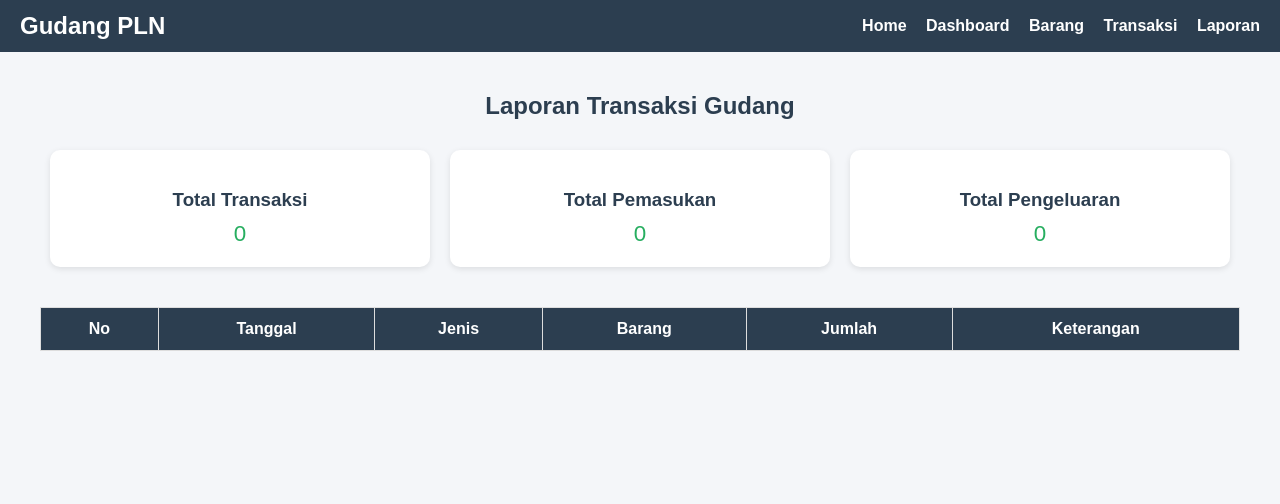
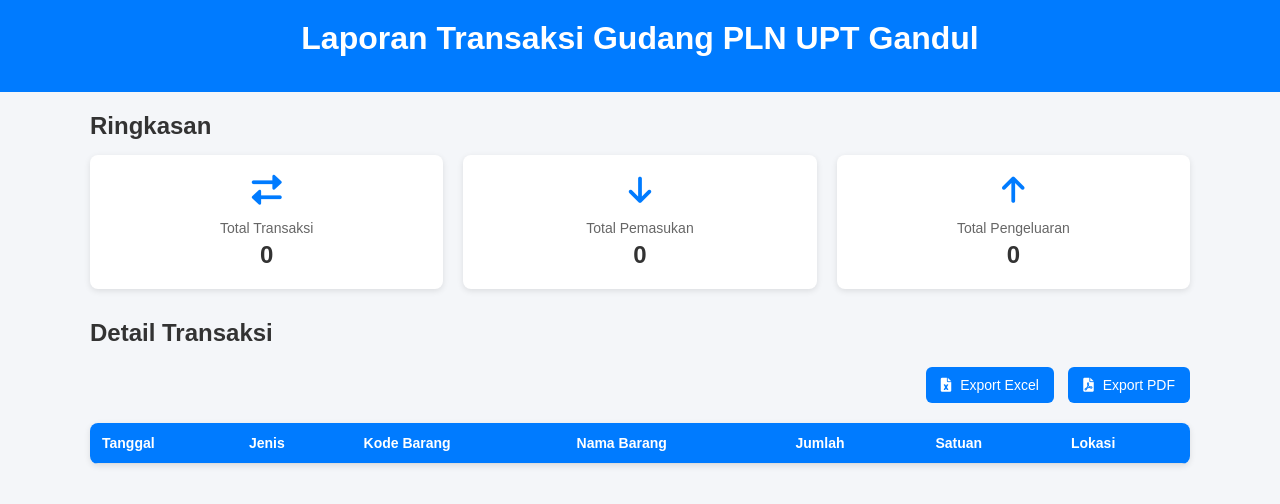
Before and after one commit to ranggaaditia2807/gudang-pln-upt-gandul, a plain HTML site: page laporan.html in a window 1280 px wide. Drawn offline with nearby package versions, Linux system fonts and the light colour scheme.

Commit message:
Update laporan.html

```diff
--- a/laporan.html
+++ b/laporan.html
@@ -3,229 +3,305 @@
 <head>
   <meta charset="UTF-8">
   <meta name="viewport" content="width=device-width, initial-scale=1.0">
-  <title>Laporan Transaksi - Gudang PLN</title>
+  <title>Laporan Transaksi - Gudang PLN UPT Gandul</title>
   <link href="https://cdnjs.cloudflare.com/ajax/libs/font-awesome/6.0.0/css/all.min.css" rel="stylesheet">
+
   <style>
+    /* ====== Style Dasar ====== */
     body {
       font-family: Arial, sans-serif;
-      background: #f4f6f9;
       margin: 0;
       padding: 0;
+      background: #f4f6f9;
       color: #333;
     }
 
-    /* Navbar */
-    .navbar {
-      background: #2c3e50;
-      padding: 12px 20px;
-      display: flex;
-      align-items: center;
-      justify-content: space-between;
-    }
-    .navbar h2 {
-      color: #fff;
-      margin: 0;
-    }
-    .navbar a {
-      color: #fff;
-      margin-left: 15px;
-      text-decoration: none;
-      font-weight: bold;
-    }
-    .navbar a:hover {
-      text-decoration: underline;
+    header {
+      background: #007bff;
+      color: white;
+      text-align: center;
+      padding: 20px;
     }
 
-    .container {
+    main {
       padding: 20px;
-      max-width: 1200px;
+      max-width: 1100px;
       margin: auto;
     }
 
-    h2 {
-      text-align: center;
-      color: #2c3e50;
-      margin-bottom: 20px;
+    h1, h2 {
+      margin: 0 0 15px 0;
     }
 
-    .card-container {
+    /* ===== Ringkasan ===== */
+    .ringkasan {
+      margin-bottom: 30px;
+    }
+
+    .stats {
       display: flex;
-      justify-content: space-around;
-      margin-bottom: 20px;
+      gap: 20px;
       flex-wrap: wrap;
     }
 
-    .card {
-      background: #fff;
+    .stat {
+      flex: 1;
+      background: white;
       padding: 20px;
-      border-radius: 10px;
+      border-radius: 8px;
+      text-align: center;
       box-shadow: 0 2px 6px rgba(0,0,0,0.1);
-      text-align: center;
-      flex: 1;
-      margin: 10px;
-      min-width: 200px;
     }
 
-    .card h3 {
+    .stat i {
+      font-size: 30px;
       margin-bottom: 10px;
-      color: #2c3e50;
+      color: #007bff;
     }
 
-    .card p {
-      font-size: 1.4em;
-      color: #27ae60;
-      margin: 0;
+    .stat p {
+      margin: 5px 0;
+      font-size: 14px;
+      color: #666;
     }
 
-    .table-container {
-      overflow-x: auto;
+    .stat h3 {
+      margin: 0;
+      font-size: 24px;
+      color: #333;
     }
 
+    /* ===== Tabel ===== */
     table {
       width: 100%;
       border-collapse: collapse;
-      margin-top: 10px;
+      margin-top: 15px;
+      background: white;
+      border-radius: 8px;
+      overflow: hidden;
+      box-shadow: 0 2px 6px rgba(0,0,0,0.1);
     }
 
-    table th, table td {
-      padding: 12px;
-      border: 1px solid #ddd;
-      text-align: center;
-    }
-
-    table th {
-      background: #2c3e50;
+    thead {
+      background: #007bff;
       color: white;
     }
 
-    table tr:nth-child(even) {
-      background: #f9f9f9;
+    th, td {
+      padding: 12px;
+      text-align: left;
+      border-bottom: 1px solid #ddd;
+      font-size: 14px;
     }
 
-    table tr:hover {
+    tr:hover {
       background: #f1f1f1;
     }
 
-    .jenis-pemasukan {
-      color: #27ae60;
-      font-weight: bold;
+    /* ===== Tombol Export ===== */
+    .export-btns {
+      margin: 20px 0;
+      text-align: right;
     }
 
-    .jenis-pengeluaran {
-      color: #e74c3c;
-      font-weight: bold;
+    .btn {
+      display: inline-block;
+      background: #007bff;
+      color: white;
+      padding: 10px 15px;
+      margin-left: 10px;
+      border-radius: 6px;
+      text-decoration: none;
+      font-size: 14px;
+      transition: background 0.3s;
+    }
+
+    .btn:hover {
+      background: #0056b3;
+    }
+
+    .btn i {
+      margin-right: 5px;
     }
   </style>
 </head>
 <body>
-  <!-- Navbar -->
-  <div class="navbar">
-    <h2>Gudang PLN</h2>
-    <div>
-      <a href="index.html">Home</a>
-      <a href="dashboard.html">Dashboard</a>
-      <a href="barang.html">Barang</a>
-      <a href="transaksi.html">Transaksi</a>
-      <a href="laporan.html">Laporan</a>
-    </div>
-  </div>
+  <header>
+    <h1>Laporan Transaksi Gudang PLN UPT Gandul</h1>
+  </header>
 
-  <div class="container">
-    <h2>Laporan Transaksi Gudang</h2>
+  <main>
+    <section class="ringkasan">
+      <h2>Ringkasan</h2>
+      <div class="stats">
+        <div class="stat">
+          <i class="fas fa-exchange-alt"></i>
+          <p>Total Transaksi</p>
+          <h3 id="totalTransaksi">0</h3>
+        </div>
+        <div class="stat">
+          <i class="fas fa-arrow-down"></i>
+          <p>Total Pemasukan</p>
+          <h3 id="totalPemasukan">0</h3>
+        </div>
+        <div class="stat">
+          <i class="fas fa-arrow-up"></i>
+          <p>Total Pengeluaran</p>
+          <h3 id="totalPengeluaran">0</h3>
+        </div>
+      </div>
+    </section>
 
-    <!-- Ringkasan -->
-    <div class="card-container">
-      <div class="card">
-        <h3>Total Transaksi</h3>
-        <p id="totalTransaksi">0</p>
+    <section class="tabel">
+      <h2>Detail Transaksi</h2>
+
+      <div class="export-btns">
+        <a href="#" class="btn" id="exportExcel"><i class="fas fa-file-excel"></i> Export Excel</a>
+        <a href="#" class="btn" id="exportPDF"><i class="fas fa-file-pdf"></i> Export PDF</a>
       </div>
-      <div class="card">
-        <h3>Total Pemasukan</h3>
-        <p id="totalPemasukan">0</p>
-      </div>
-      <div class="card">
-        <h3>Total Pengeluaran</h3>
-        <p id="totalPengeluaran">0</p>
-      </div>
-    </div>
 
-    <!-- Tabel Laporan -->
-    <div class="table-container">
-      <table id="laporanTable">
+      <table id="tabelLaporan">
         <thead>
           <tr>
-            <th>No</th>
             <th>Tanggal</th>
             <th>Jenis</th>
-            <th>Barang</th>
+            <th>Kode Barang</th>
+            <th>Nama Barang</th>
             <th>Jumlah</th>
-            <th>Keterangan</th>
+            <th>Satuan</th>
+            <th>Lokasi</th>
           </tr>
         </thead>
         <tbody>
-          <!-- Data transaksi akan dimuat di sini -->
+          <!-- Data transaksi akan ditampilkan di sini -->
         </tbody>
       </table>
-    </div>
-  </div>
+    </section>
+  </main>
+
+  <!-- jsPDF & SheetJS -->
+  <script src="https://cdnjs.cloudflare.com/ajax/libs/xlsx/0.18.5/xlsx.full.min.js"></script>
+  <script src="https://cdnjs.cloudflare.com/ajax/libs/jspdf/2.5.1/jspdf.umd.min.js"></script>
+  <script src="https://cdnjs.cloudflare.com/ajax/libs/jspdf-autotable/3.5.25/jspdf.plugin.autotable.min.js"></script>
 
   <script>
-    // Ambil data dari DATA_CONFIG
-    const transaksiPemasukan = JSON.parse(localStorage.getItem("transaksiPemasukan")) || [];
-    const transaksiPengeluaran = JSON.parse(localStorage.getItem("transaksiPengeluaran")) || [];
-    const semuaTransaksi = [
-      ...transaksiPemasukan.map(t => ({ ...t, jenis: "Pemasukan" })),
-      ...transaksiPengeluaran.map(t => ({ ...t, jenis: "Pengeluaran" }))
-    ];
+    // ===== Konfigurasi Data =====
+    const DATA_CONFIG = {
+      STORAGE_KEYS: {
+        BARANG: 'barang',
+        TRANSAKSI_PEMASUKAN: 'transaksiPemasukan',
+        TRANSAKSI_PENGELUARAN: 'transaksiPengeluaran',
+        LAPORAN: 'laporan'
+      },
+      DEFAULT_BARANG: [
+        { kode: 'BRG001', nama: 'Laptop Dell', stok: 10, satuan: 'unit', lokasi: 'Rak A1' },
+        { kode: 'BRG002', nama: 'Mouse Wireless', stok: 5, satuan: 'pcs', lokasi: 'Rak B2' },
+        { kode: 'BRG003', nama: 'Keyboard Mechanical', stok: 2, satuan: 'pcs', lokasi: 'Rak B3' }
+      ],
+      getDataBarang() {
+        return JSON.parse(localStorage.getItem(this.STORAGE_KEYS.BARANG)) || [];
+      },
+      saveDataBarang(barang) {
+        localStorage.setItem(this.STORAGE_KEYS.BARANG, JSON.stringify(barang));
+      },
+      initData() {
+        if (!localStorage.getItem(this.STORAGE_KEYS.BARANG)) {
+          this.saveDataBarang(this.DEFAULT_BARANG);
+        }
+      },
+      sinkronisasiStok() {
+        const barang = this.getDataBarang();
+        const pemasukan = JSON.parse(localStorage.getItem(this.STORAGE_KEYS.TRANSAKSI_PEMASUKAN)) || [];
+        const pengeluaran = JSON.parse(localStorage.getItem(this.STORAGE_KEYS.TRANSAKSI_PENGELUARAN)) || [];
 
-    // Urutkan berdasarkan tanggal terbaru
-    semuaTransaksi.sort((a, b) => new Date(b.tanggal) - new Date(a.tanggal));
+        const stokBaru = barang.map(item => {
+          let stokAkhir = item.stok;
+          pemasukan.forEach(t => t.barang.forEach(b => {
+            if (b.kodeBarang === item.kode) stokAkhir += b.jumlah || 0;
+          }));
+          pengeluaran.forEach(t => t.barang.forEach(b => {
+            if (b.kodeBarang === item.kode) stokAkhir -= b.jumlahKeluar || 0;
+          }));
+          return { ...item, stok: Math.max(0, stokAkhir) };
+        });
 
-    const laporanTable = document.querySelector("#laporanTable tbody");
+        this.saveDataBarang(stokBaru);
+        return stokBaru;
+      }
+    };
 
-    // Isi tabel laporan
-    semuaTransaksi.forEach((t, index) => {
-      t.barang.forEach(barang => {
-        const row = `
-          <tr>
-            <td>${index + 1}</td>
-            <td>${t.tanggal}</td>
-            <td class="${t.jenis === "Pemasukan" ? "jenis-pemasukan" : "jenis-pengeluaran"}">${t.jenis}</td>
+    // ===== Laporan =====
+    function tampilkanLaporan() {
+      const pemasukan = JSON.parse(localStorage.getItem(DATA_CONFIG.STORAGE_KEYS.TRANSAKSI_PEMASUKAN)) || [];
+      const pengeluaran = JSON.parse(localStorage.getItem(DATA_CONFIG.STORAGE_KEYS.TRANSAKSI_PENGELUARAN)) || [];
+
+      const semuaTransaksi = [
+        ...pemasukan.map(t => ({ ...t, jenis: 'Pemasukan' })),
+        ...pengeluaran.map(t => ({ ...t, jenis: 'Pengeluaran' }))
+      ];
+
+      const tbody = document.querySelector("#tabelLaporan tbody");
+      tbody.innerHTML = "";
+
+      semuaTransaksi.forEach(transaksi => {
+        transaksi.barang.forEach(barang => {
+          const tr = document.createElement("tr");
+          tr.innerHTML = `
+            <td>${transaksi.tanggal}</td>
+            <td>${transaksi.jenis}</td>
+            <td>${barang.kodeBarang}</td>
             <td>${barang.namaBarang}</td>
-            <td>${t.jenis === "Pemasukan" ? barang.jumlah : barang.jumlahKeluar}</td>
-            <td>${t.keterangan || "-"}</td>
-          </tr>
-        `;
-        laporanTable.insertAdjacentHTML("beforeend", row);
+            <td>${barang.jumlah || barang.jumlahKeluar || 0}</td>
+            <td>${barang.satuan || '-'}</td>
+            <td>${barang.lokasi || '-'}</td>
+          `;
+          tbody.appendChild(tr);
+        });
       });
-    });
 
-    // Update ringkasan
+      updateRingkasan(semuaTransaksi);
+    }
+
     function updateRingkasan(transaksi) {
       const totalTransaksi = transaksi.length;
       let totalPemasukan = 0;
       let totalPengeluaran = 0;
 
       transaksi.forEach(t => {
-        if (t.barang && Array.isArray(t.barang)) {
-          if (t.jenis === "Pemasukan") {
-            totalPemasukan += t.barang.reduce(
-              (sum, b) => sum + (parseInt(b.jumlah) || 0), 0
-            );
-          } else if (t.jenis === "Pengeluaran") {
-            totalPengeluaran += t.barang.reduce(
-              (sum, b) => sum + (parseInt(b.jumlahKeluar) || 0), 0
-            );
+        if (t.barang) {
+          if (t.jenis === 'Pemasukan') {
+            totalPemasukan += t.barang.reduce((sum, b) => sum + (parseInt(b.jumlah) || 0), 0);
+          } else {
+            totalPengeluaran += t.barang.reduce((sum, b) => sum + (parseInt(b.jumlahKeluar) || 0), 0);
           }
         }
       });
 
-      document.getElementById("totalTransaksi").textContent = totalTransaksi;
-      document.getElementById("totalPemasukan").textContent = totalPemasukan;
-      document.getElementById("totalPengeluaran").textContent = totalPengeluaran;
+      document.getElementById('totalTransaksi').textContent = totalTransaksi;
+      document.getElementById('totalPemasukan').textContent = totalPemasukan;
+      document.getElementById('totalPengeluaran').textContent = totalPengeluaran;
     }
 
-    updateRingkasan(semuaTransaksi);
+    // ===== Export =====
+    document.getElementById("exportExcel").addEventListener("click", () => {
+      const wb = XLSX.utils.table_to_book(document.getElementById("tabelLaporan"), {sheet:"Laporan"});
+      XLSX.writeFile(wb, "laporan_transaksi.xlsx");
+    });
+
+    document.getElementById("exportPDF").addEventListener("click", () => {
+      const { jsPDF } = window.jspdf;
+      const doc = new jsPDF();
+      doc.text("Laporan Transaksi Gudang PLN UPT Gandul", 14, 15);
+      doc.autoTable({ html: '#tabelLaporan', startY: 20 });
+      doc.save("laporan_transaksi.pdf");
+    });
+
+    // ===== Init =====
+    document.addEventListener("DOMContentLoaded", function() {
+      DATA_CONFIG.initData();
+      DATA_CONFIG.sinkronisasiStok();
+      tampilkanLaporan();
+    });
   </script>
 </body>
 </html>
```
